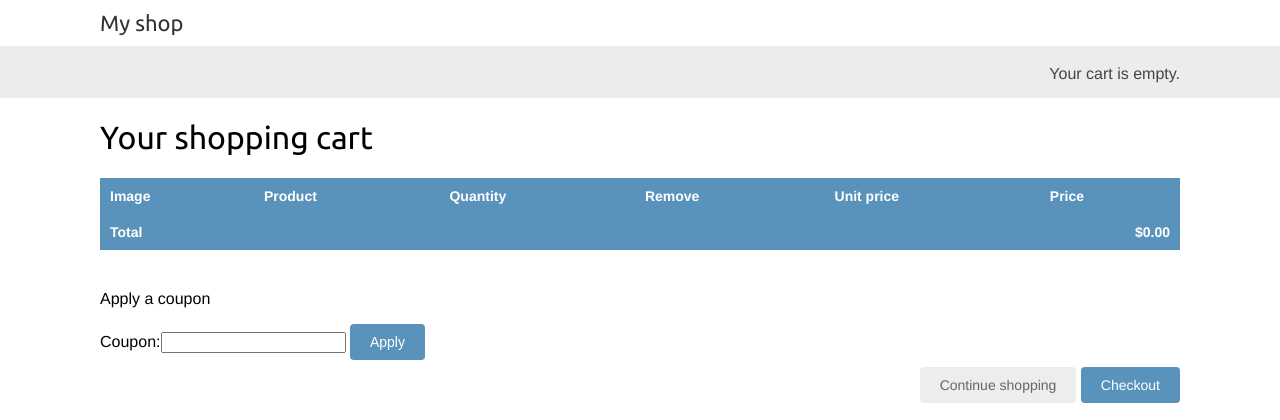
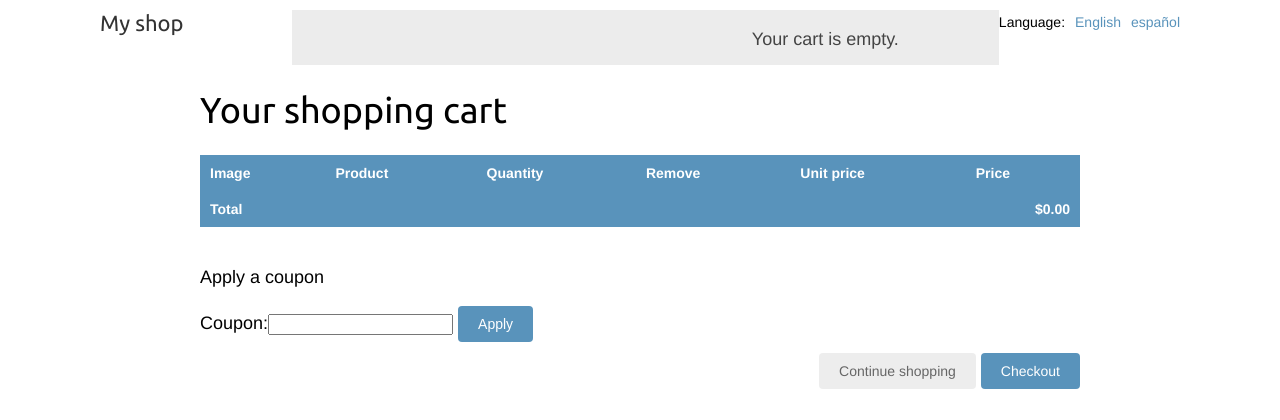
Before and after one commit to LearnWithJeff10/ecom, a Django app: page /en/cart/ in a window 1280 px wide. Shown: the top 420 px of the page. Run offline with Django 3.2, Linux system fonts and the light colour scheme; parts of the project's set-up code (start-up, migrations or seed data) failed here and were passed over.

Commit message:
Translating URL patterns and Allow users to switch language

```diff
--- a/myshop/urls.py
+++ b/myshop/urls.py
@@ -18,13 +18,14 @@ from django.conf import settings
 from django.conf.urls.static import static
 from django.urls import path, include
 from django.conf.urls.i18n import i18n_patterns
+from django.utils.translation import  gettext_lazy as _
 
 urlpatterns = i18n_patterns(
-    path('admin/', admin.site.urls),
-    path('cart/', include('cart.urls', namespace='cart')),
-    path('orders/', include('orders.urls', namespace='orders')),
-    path('payment/', include('payment.urls', namespace='payment')),
-    path('coupons/', include('coupons.urls', namespace='coupons')),
+    path(_('admin/'), admin.site.urls),
+    path(_('cart/'), include('cart.urls', namespace='cart')),
+    path(_('orders/'), include('orders.urls', namespace='orders')),
+    path(_('payment/'), include('payment.urls', namespace='payment')),
+    path(_('coupons/'), include('coupons.urls', namespace='coupons')),
     path('rosetta/', include('rosetta.urls')),
     path('', include('shop.urls', namespace='shop'))
 )
--- a/orders/urls.py
+++ b/orders/urls.py
@@ -1,10 +1,10 @@
 from django.urls import path
 from . import views
-
+from django.utils.translation import gettext_lazy as _
 app_name = 'orders'
 
 urlpatterns = [
-    path('create/', views.order_create, name='order_create'),
+    path(_('create/'), views.order_create, name='order_create'),
     path('admin/order<int:order_id>/', views.admin_order_detail,
             name='admin_order_detail'),
     path('admin/order/<int:order_id>/pdf/', views.admin_order_pdf,
--- a/payment/urls.py
+++ b/payment/urls.py
@@ -1,10 +1,12 @@
 from django.urls import path
 from . import views
+from django.utils.translation import gettext_lazy as _
+
 
 app_name = 'payment'
 
 urlpatterns = [
-    path('process/', views.payment_process, name='process'),
-    path('done/', views.payment_done, name='done'),
-    path('canceled/', views.payment_canceled, name='canceled'),
+    path(_('process/'), views.payment_process, name='process'),
+    path(_('done/'), views.payment_done, name='done'),
+    path(_('canceled/'), views.payment_canceled, name='canceled'),
 ]
--- a/shop/templates/shop/base.html
+++ b/shop/templates/shop/base.html
@@ -12,7 +12,22 @@
 <body>
   <div id="header">
     <a href="/" class="logo">{% trans "My shop" %}</a>
-  </div>
+    {% get_current_language as LANGUAGE_CODE %}
+    {% get_available_languages as LANGUAGES %}
+    {% get_language_info_list for LANGUAGES as languages %}
+    <div class="languages">
+      <p>{% trans "Language" %}:</p>
+      <ul class="languages">
+        {% for language in languages %}
+          <li>
+            <a href="/{{ language.code }}/"
+            {% if language.code == LANGUAGE_CODE %} class="selected"{% endif %}>
+              {{ language.name_local }}
+            </a>
+          </li>
+        {% endfor %}
+      </ul>
+    </div>
   <div id="subheader">
     <div class="cart">
       {% with total_items=cart|length %}
```
Also changed, not shown: locale/en/LC_MESSAGES/django.po, locale/es/LC_MESSAGES/django.po, orders/locale/en/LC_MESSAGES/django.po, orders/locale/es/LC_MESSAGES/django.po.
